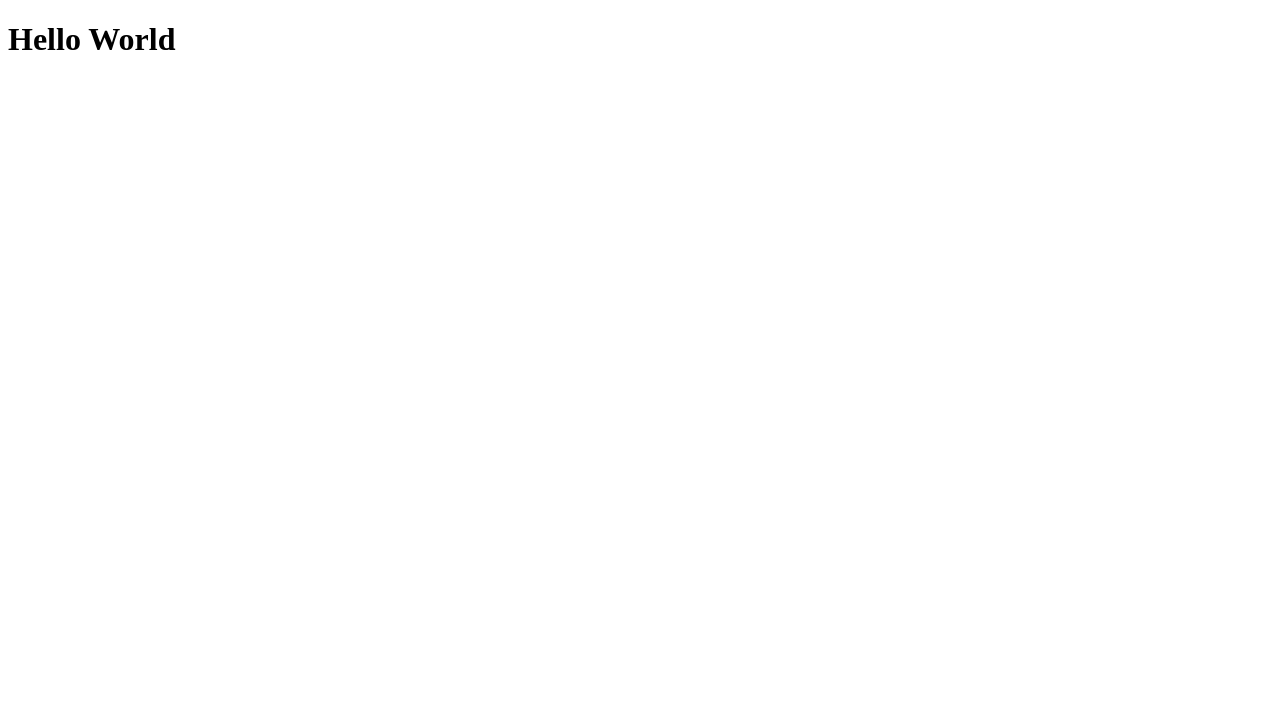
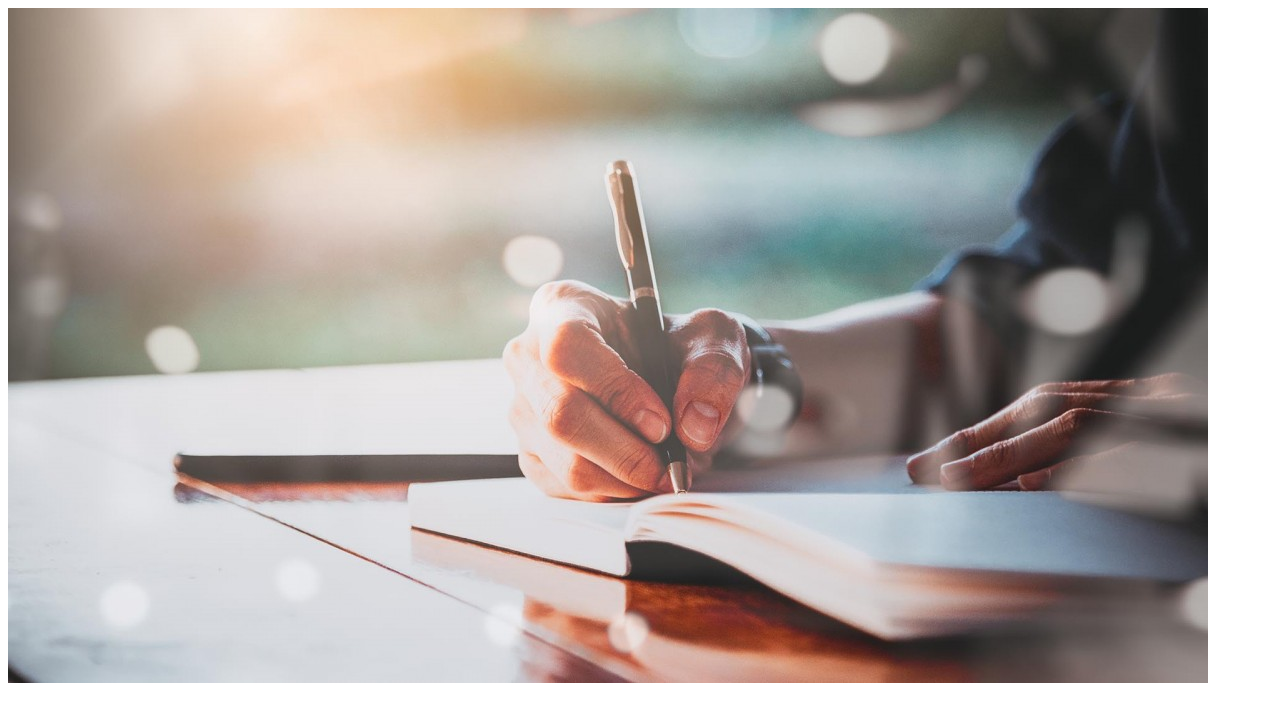
Before and after one commit to covrLettr/covrLettr-React, a React app: page / in a window 1280 px wide. Shown: the top 722 px of the page. Built offline with nearby package versions, Linux system fonts and the light colour scheme.

Commit message:
hero image

```diff
--- a/src/components/App.js
+++ b/src/components/App.js
@@ -1,5 +1,6 @@
 import React from 'react';
+import HeroImage from '../components/HeroImage/HeroImage';
 
 export default function App() {
-  return <h1>Hello World</h1>;
+  return <HeroImage />;
 }
--- /dev/null
+++ b/src/components/HeroImage/HeroImage.css
@@ -0,0 +1,4 @@
+img {
+  background-size: cover;
+  position: f
+}
```
Also changed, not shown: src/components/HeroImage/HeroImage.js (+7 -0 lines).
